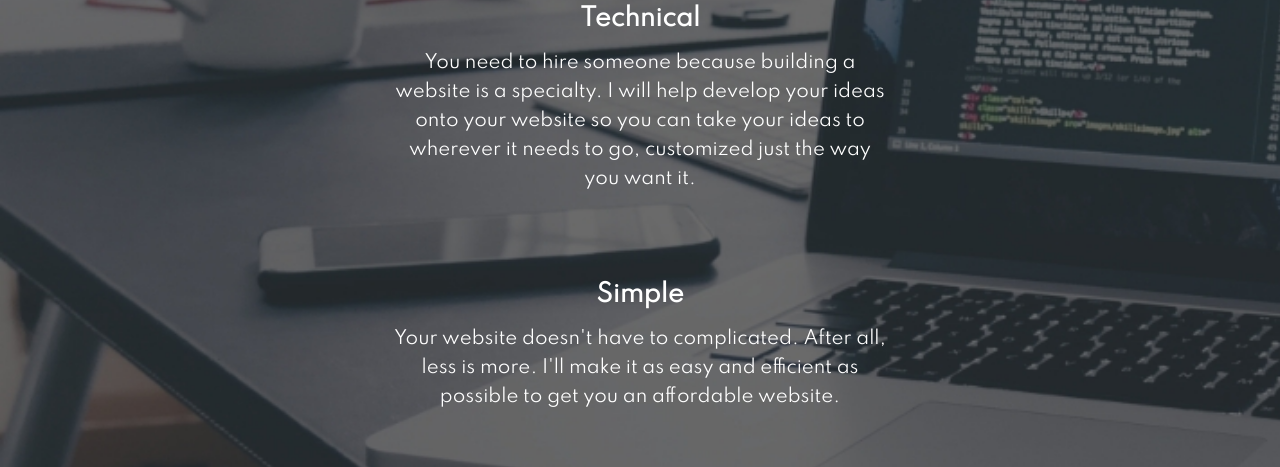
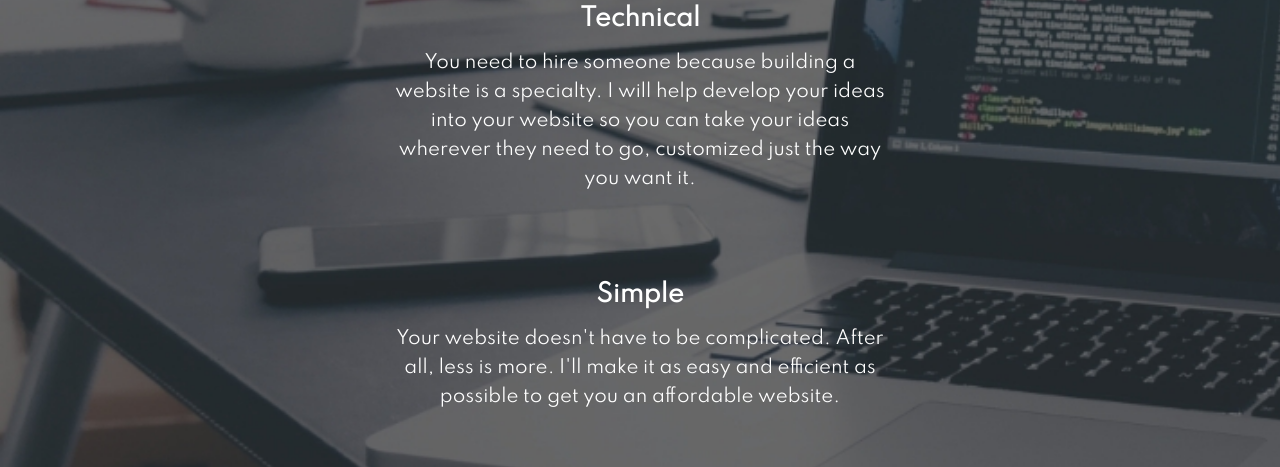
Before and after one commit to CristopherMRodriguez/CR, a PHP site: page / in a window 1280 px wide. Shown: the part 896-1363 px from the top of the page. Run offline with PHP 8.4, Linux system fonts and the light colour scheme; some libraries are stand-ins or nearby versions.

Commit message:
fixed a few text typos

```diff
--- a/cris portfolio/index.php
+++ b/cris portfolio/index.php
@@ -61,13 +61,13 @@
             <div class="services">
                 <div class="service">
                     <h3>Technical</h3>
-                    <p>You need to hire someone because building a website is a specialty.  I will help develop your ideas onto your website so you can take your ideas to wherever it needs to go, customized just the way you want it.</p>
+                    <p>You need to hire someone because building a website is a specialty.  I will help develop your ideas into your website so you can take your ideas wherever they need to go, customized just the way you want it.</p>
                 </div>
             </div>
             <div class="services">
                 <div class="service">
                     <h3>Simple</h3>
-                    <p>Your website doesn't have to complicated.  After all, less is more.  I'll make it as easy and efficient as possible to get you an affordable website.</p>
+                    <p>Your website doesn't have to be complicated.  After all, less is more.  I'll make it as easy and efficient as possible to get you an affordable website.</p>
                 </div>
             </div>
 
```
